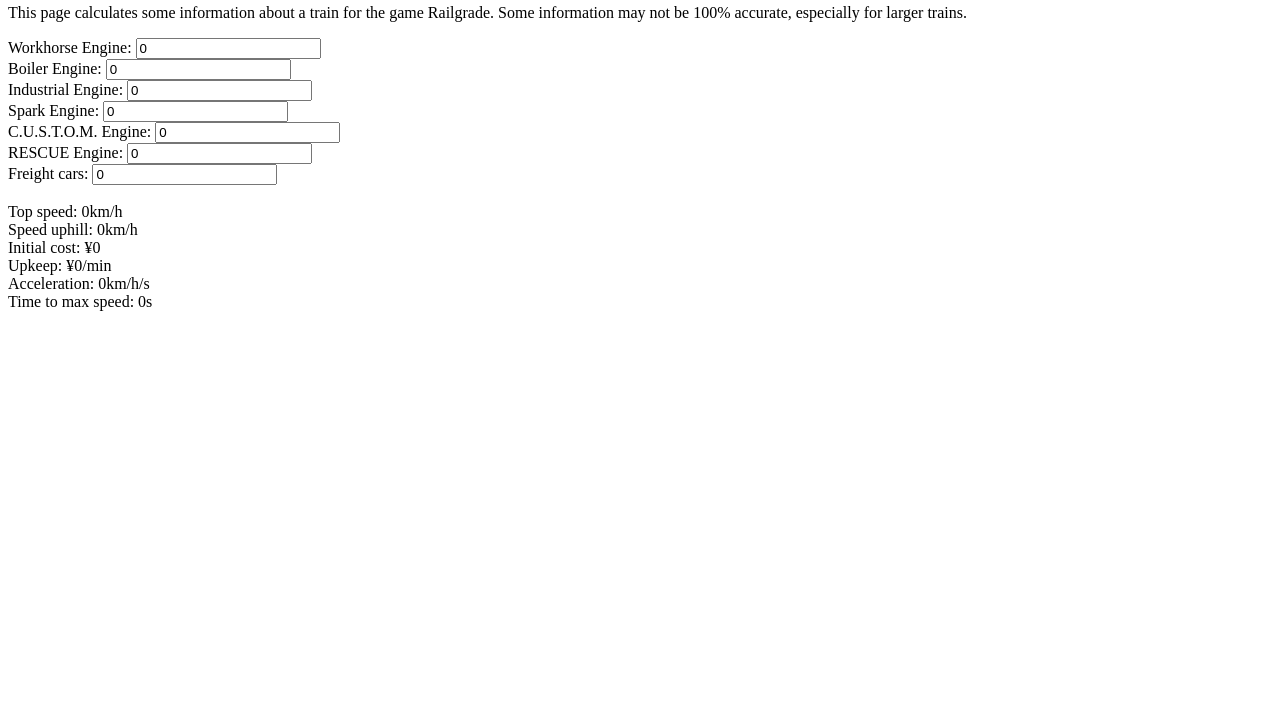
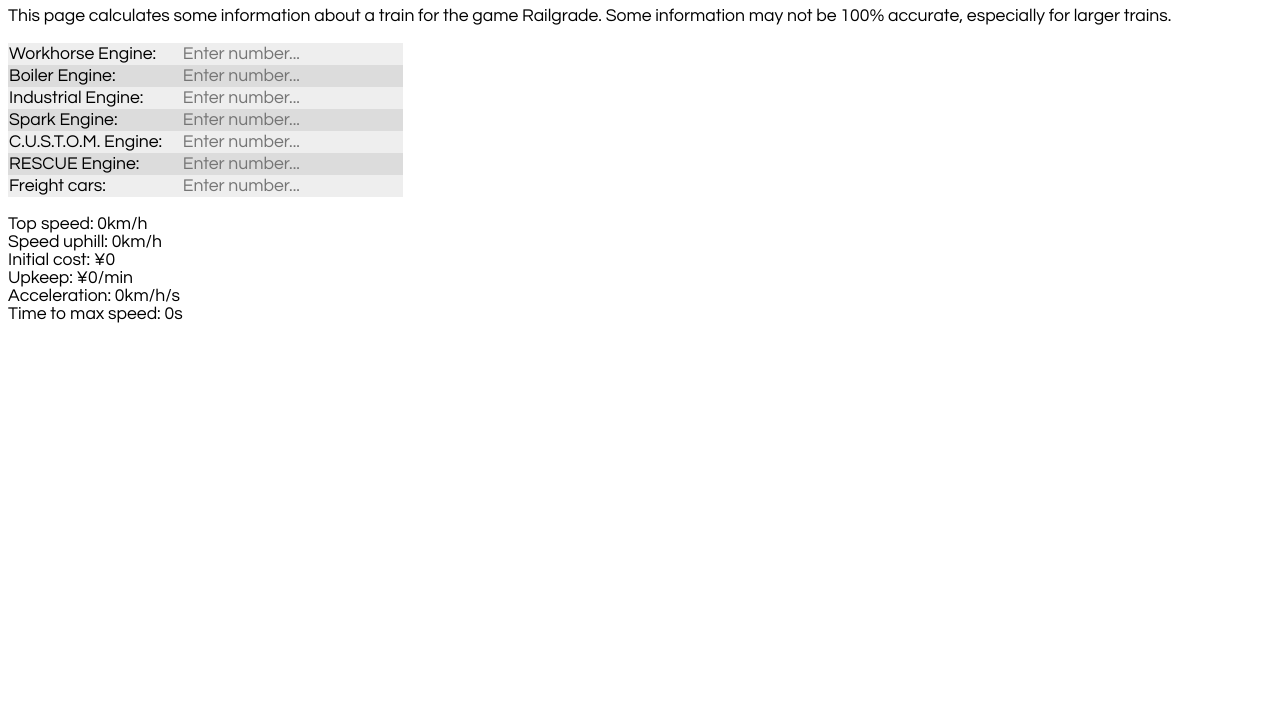
Before and after one commit to bbrk24/railgrade-calculator, a plain HTML site: page index.html in a window 1280 px wide. Shown: the part 76-800 px from the top of the page. Drawn offline with Linux system fonts and the light colour scheme.

Commit message:
styling!

```diff
--- a/index.html
+++ b/index.html
@@ -2,6 +2,45 @@
 <html>
   <head>
     <title>Railgrade train calculator</title>
+    <link href="https://fonts.googleapis.com/css2?family=Questrial&display=swap" rel="stylesheet" />
+    <style>
+      body {
+        font-family: Questrial, sans-serif;
+        font-size: 1.1rem;
+      }
+      input {
+        font: inherit;
+        color: inherit;
+        background-color: transparent;
+        border: none;
+      }
+      table {
+        border-spacing: 0;
+      }
+      td:first-child {
+        padding-right: 1em;
+      }
+      @media (prefers-color-scheme: light) {
+        tr:nth-child(odd) {
+          background-color: #eee;
+        }
+        tr:nth-child(even) {
+          background-color: gainsboro;
+        }
+      }
+      @media (prefers-color-scheme: dark) {
+        body {
+          background-color: #1c1c1c;
+          color: whitesmoke;
+        }
+        tr:nth-child(odd) {
+          background-color: #2d2d2d;
+        }
+        tr:nth-child(even) {
+          background-color: #252525;
+        }
+      }
+    </style>
   </head>
   <body>
     <header>
@@ -12,27 +51,39 @@
       </p>
     </header>
     <main>
-      <form onchange="reloadStats()">
-        <label for="workhorse">Workhorse Engine:</label>
-        <input id="workhorse" type="number" min="0" value="0" />
-        <br />
-        <label for="boiler">Boiler Engine:</label>
-        <input id="boiler" type="number" min="0" value="0" />
-        <br />
-        <label for="industrial">Industrial Engine:</label>
-        <input id="industrial" type="number" min="0" value="0" />
-        <br />
-        <label for="spark">Spark Engine:</label>
-        <input id="spark" type="number" min="0" value="0" />
-        <br />
-        <label for="custom">C.U.S.T.O.M. Engine:</label>
-        <input id="custom" type="number" min="0" value="0" />
-        <br />
-        <label for="rescue">RESCUE Engine:</label>
-        <input id="rescue" type="number" min="0" value="0" />
-        <br />
-        <label for="cars">Freight cars:</label>
-        <input id="cars" type="number" min="0" value="0" />
+      <form onchange="reloadStats()" onkeyup="reloadStats()">
+        <table>
+          <tbody>
+            <tr>
+              <td><label for="workhorse">Workhorse Engine:</label></td>
+              <td><input id="workhorse" type="number" min="0" placeholder="Enter number..." /></td>
+            </tr>
+            <tr>
+              <td><label for="boiler">Boiler Engine:</label></td>
+              <td><input id="boiler" type="number" min="0" placeholder="Enter number..." /></td>
+            </tr>
+            <tr>
+              <td><label for="industrial">Industrial Engine:</label></td>
+              <td><input id="industrial" type="number" min="0" placeholder="Enter number..." /></td>
+            </tr>
+            <tr>
+              <td><label for="spark">Spark Engine:</label></td>
+              <td><input id="spark" type="number" min="0" placeholder="Enter number..." /></td>
+            </tr>
+            <tr>
+              <td><label for="custom">C.U.S.T.O.M. Engine:</label></td>
+              <td><input id="custom" type="number" min="0" placeholder="Enter number..." /></td>
+            </tr>
+            <tr>
+              <td><label for="rescue">RESCUE Engine:</label></td>
+              <td><input id="rescue" type="number" min="0" placeholder="Enter number..." /></td>
+            </tr>
+            <tr>
+              <td><label for="cars">Freight cars:</label></td>
+              <td><input id="cars" type="number" min="0" placeholder="Enter number..." /></td>
+            </tr>
+          </tbody>
+        </table>
       </form>
       <br />
       <div>
```
